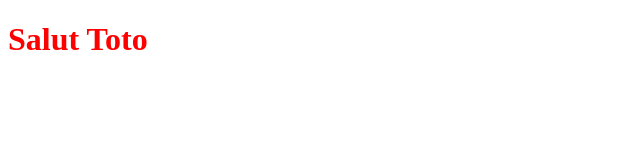
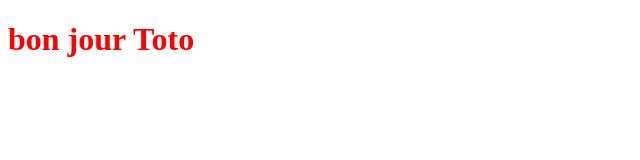
Before and after one commit to JpaulZai/testocr, a plain HTML site: page index.html in a window 1280 px wide. Shown: the whole page, without its empty margins (0-640 px from the left). Drawn offline with Linux system fonts and the light colour scheme.

Commit message:
2 modifs et 1 index (oups)

```diff
--- a/index.html
+++ b/index.html
@@ -5,6 +5,6 @@
    <link rel="stylesheet" type="text/css" href="s1.css">
 </head>
 <body>
-   <h1>Salut Toto</h1>
+   <h1>bon jour Toto</h1>
 </body>
 </html>
```
